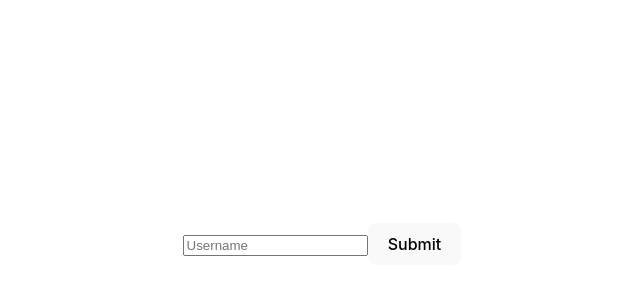
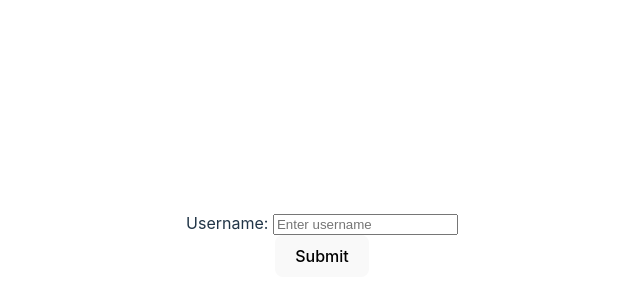
Before and after one commit to ramchandragawade/react-rep, a React (Vite) app in the folder reactForms/: page / in a window 1280 px wide. Shown: the part 156-456 px from the top of the page, without its empty margins (318-958 px from the left). Built offline with nearby package versions, Linux system fonts and the light colour scheme.

Commit message:
label for

```diff
--- a/reactForms/src/UserNameForm.jsx
+++ b/reactForms/src/UserNameForm.jsx
@@ -6,7 +6,9 @@ function UserNameForm() {
         setUname(e.target.value);
     }
     return <div>
-        <input type="text" placeholder="Username" value={uname} onChange={updateUname}/>
+        <label htmlFor="uname">Username: </label>
+        <input type="text" id="uname" placeholder="Enter username" value={uname} onChange={updateUname}/>
+        <br />
         <button>Submit</button>
     </div>
 }
```
